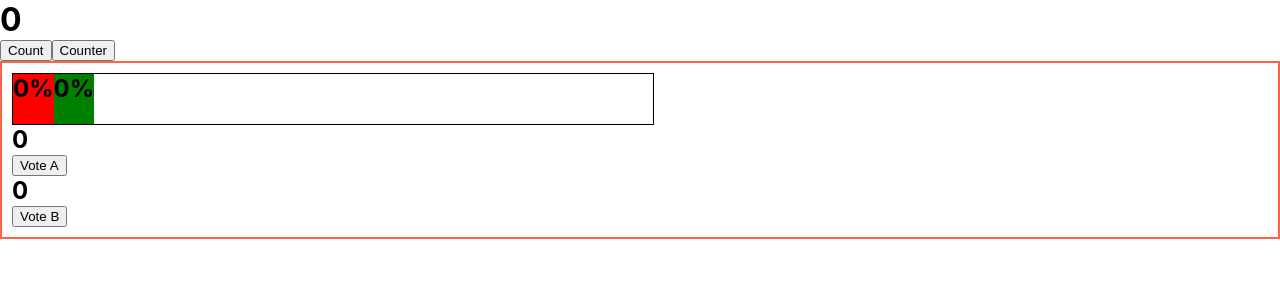
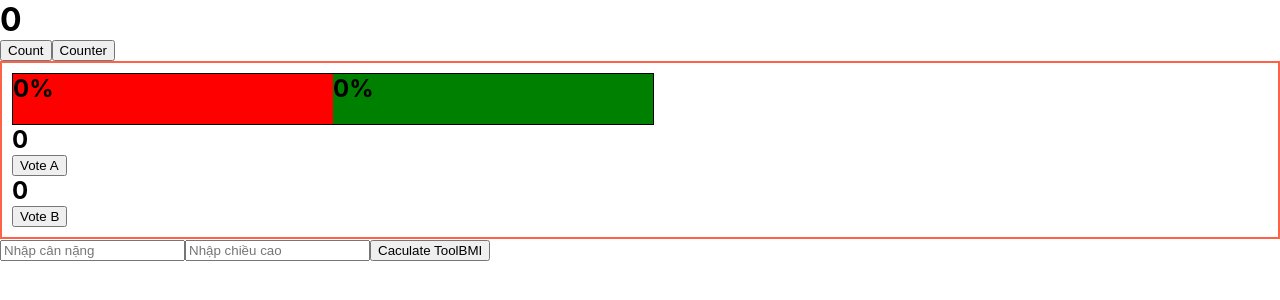
Before and after one commit to nguyengochie/react-sample-b3, a React (Create React App) app: page / in a window 1280 px wide. Shown: the top 300 px of the page. Built offline with nearby package versions, Linux system fonts and the light colour scheme.

Commit message:
BMI caculator

```diff
--- /dev/null
+++ b/src/components/ToolBMI.js
@@ -0,0 +1,47 @@
+import React, { useState } from 'react'
+
+const ToolBMI = () => {
+    const [weight, setWeight] = useState(0);
+    const [height, setHeight] = useState(0);
+    const [bmi, setBMI] = useState(0);
+
+    const onCaculateBMI = () => {
+        const h = height / 100;
+        const bmi = weight / (h * h);
+
+        setBMI(bmi);
+    }
+
+    const renderStatusBMI = () => {
+        if (bmi > 25) return "Béo"
+        if (bmi < 10) return "Gầy"
+        return "Bình thường"
+    }
+
+    return (
+        <div>
+            <input
+                type='number'
+                onChange={(e) => {
+                    const value = e.target.value;
+                    const nbValue = parseInt(value);
+                    setWeight(nbValue);
+                }}
+                placeholder='Nhập cân nặng' />
+
+            <input
+                type='number'
+                onChange={(e) => {
+                    const value = e.target.value;
+                    const nbValue = parseInt(value);
+                    setHeight(nbValue);
+                }}
+                placeholder='Nhập chiều cao' />
+            <button onClick={onCaculateBMI}>Caculate ToolBMI</button>
+            {!!bmi && <h1>BMI:{bmi.toFixed(2)}</h1>}
+            {!!bmi && <h2>{renderStatusBMI()}</h2>}
+        </div>
+    )
+}
+
+export default ToolBMI
--- a/src/components/Voting.js
+++ b/src/components/Voting.js
@@ -25,10 +25,16 @@ const Voting = () => {
     return (
         <div style={{ border: "2px solid tomato", padding: "10px" }}>
             <div style={{ width: "80vh", border: "1px solid black", display: "flex" }}>
-                <div style={{ background: "red", height: "50px", width: `${percentA}%` }}>
+                <div style={{
+                    background: "red", height: "50px",
+                    width: `${!percentA && !percentB ? 50 : percentA}%`
+                }}>
                     <h2>{!voteA ? 0 : percentA.toFixed(2)}%</h2>
                 </div>
-                <div style={{ background: "green", height: "50px", width: `${percentB}%` }}>
+                <div style={{
+                    background: "green", height: "50px",
+                    width: `${!percentA && !percentB ? 50 : percentB}%`
+                }}>
                     <h2>{!voteB ? 0 : percentB.toFixed(2)}%</h2>
                 </div>
             </div>
--- a/src/components/pages/Page6.js
+++ b/src/components/pages/Page6.js
@@ -1,6 +1,7 @@
 import React, { useState } from 'react'
 import Counter from '../Counter';
 import Voting from '../Voting';
+import ToolBMI from '../ToolBMI';
 
 const Page6 = () => {
     const [count, setCount] = useState(0);
@@ -17,6 +18,7 @@ const Page6 = () => {
             <button onClick={onCount}>Count</button>
             <Counter setCount={setCount} />
             <Voting />
+            <ToolBMI />
         </div>
     )
 }
```
